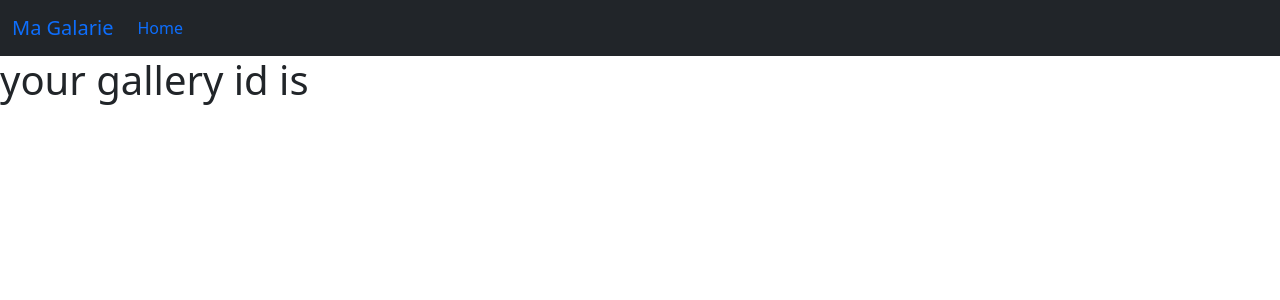
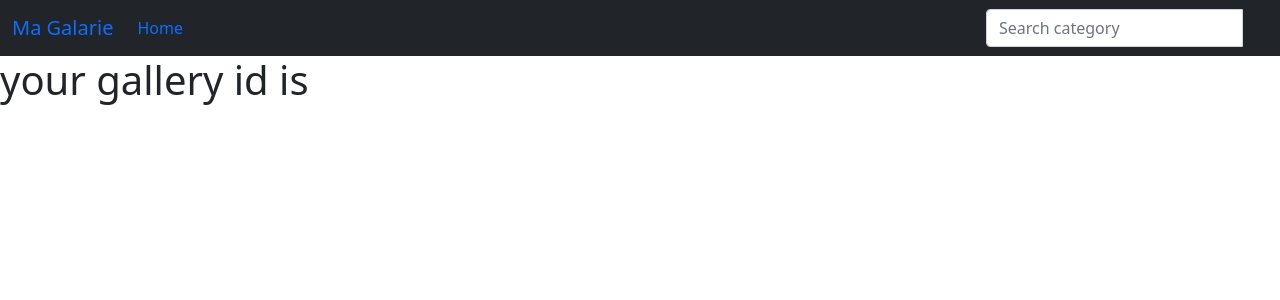
Before and after one commit to BECKY-OCHOLLA/Ma-Galerie, a Django app: page /location/1 in a window 1280 px wide. Shown: the top 300 px of the page. Run offline with Django 3.2, Linux system fonts and the light colour scheme; data that the repository does not hold is empty.

Commit message:
it will createa form

```diff
--- a/gallery/templates/navbar.html
+++ b/gallery/templates/navbar.html
@@ -4,7 +4,7 @@
         <span class="navbar-toggler-icon"></span>
       </button>
       <div class="collapse navbar-collapse" id="navbarTogglerDemo01">
-        <a class="navbar-brand" href="{% url 'landing_page' %}">Ma Galarie</a>
+        <a class="navbar-brand" href="{% url 'index' %}">Ma Galarie</a>
         <ul class="navbar-nav me-auto mb-2 mb-lg-0">
           <li class="nav-item">
             <a class="nav-link active" aria-current="page" href="#">Home</a>
@@ -12,6 +12,16 @@
 
         </ul>
 
+
       </div>
+      <form class="navbar-form" role="search" action="{% url 'search_results' %}">
+
+        <div class="input-group">
+          <input type="text" class="form-control" placeholder="Search category" name="category">
+          <div class="input-group-btn">
+            <button class="btn btn-default" type="submit"><i class="glyphicon glyphicon-search"></i></button>
+          </div>
+        </div>
+
     </div>
   </nav>
--- a/gallery/urls.py
+++ b/gallery/urls.py
@@ -2,6 +2,6 @@ from django.urls import path
 from . import views
 
 urlpatterns = [
-    path('', views.index,name='landing_page'),
+    path('', views.index,name='index'),
     path('location/<location>', views.image_location,name='location'),
 ]
--- a/gallery/views.py
+++ b/gallery/views.py
@@ -1,11 +1,12 @@
 from django.shortcuts import render
 from .models import image, location
+from django.http import Http404, HttpResponse
 
 
 # Create your views here.
 def index(request):
     images = image.objects.all()
-    locations = location.get_locations()
+    locations = location.objects.all()
     print(locations)
     return render(request,'gallery_templates/index.html',locals())
 
```
